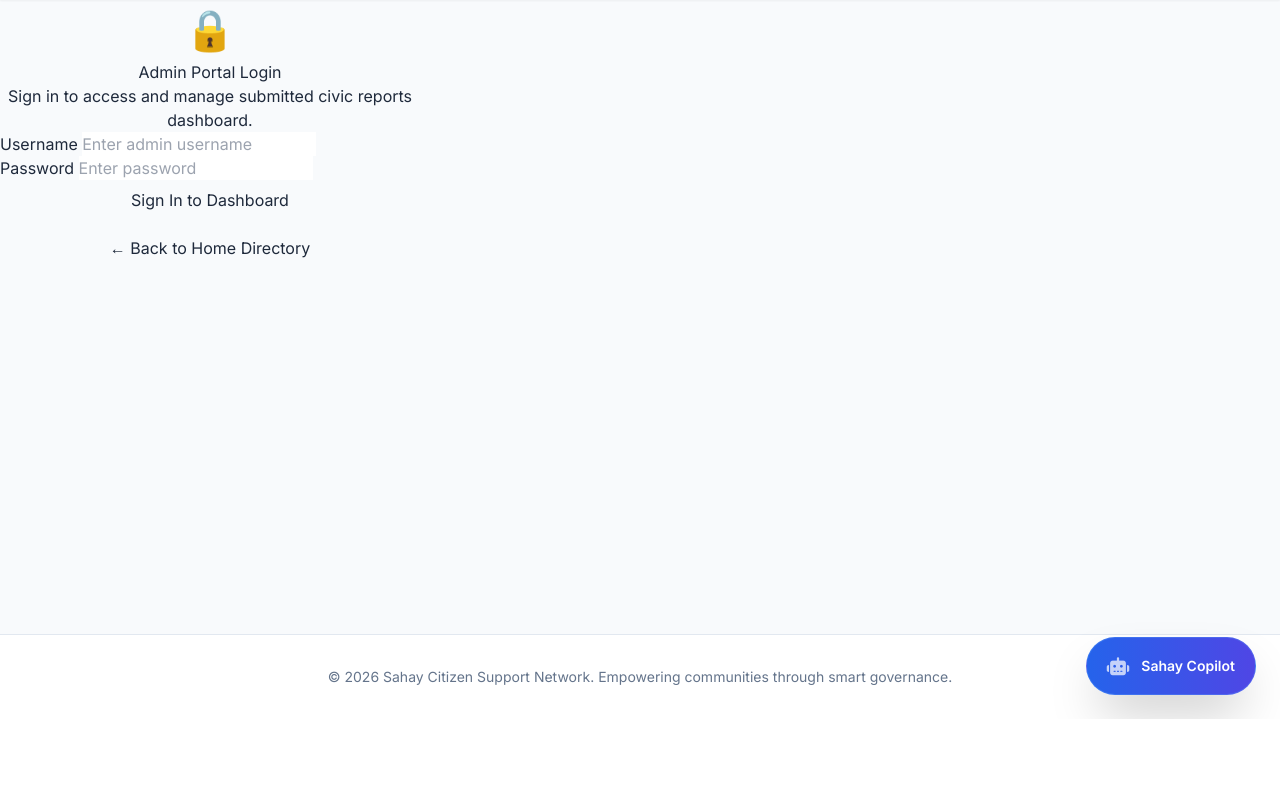
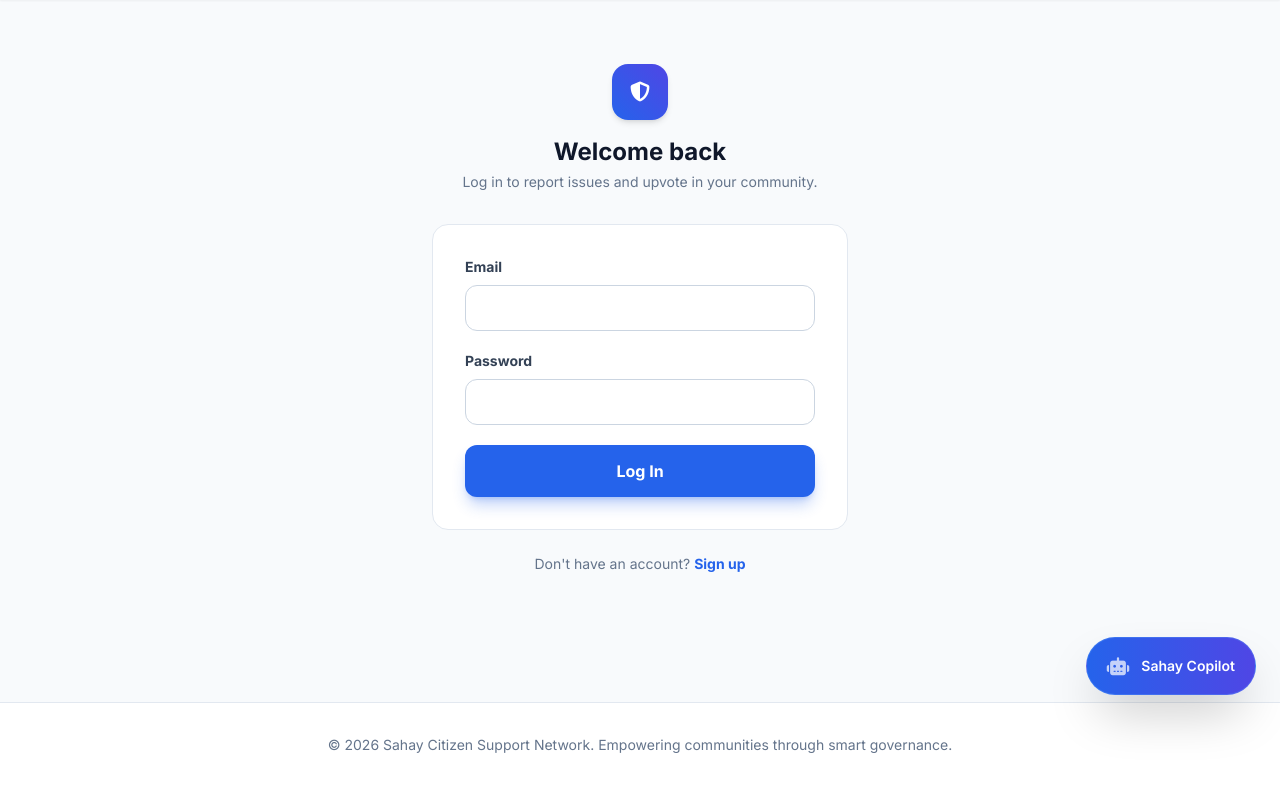
Before and after one commit to vallabhgundap61-beep/sahay-portal, a Flask app: template templates/login.html in a window 1280 px wide. Shown: the part 81-868 px from the top of the page. Before the commit the page ends 800 px from the top, so only its background shows below. Run offline with Flask 3, Linux system fonts and the light colour scheme; the template is opened without the code that fills it, so the values that code supplies are empty; some libraries are stand-ins or nearby versions.

Commit message:
Update login.html

```diff
--- a/templates/login.html
+++ b/templates/login.html
@@ -1,35 +1,44 @@
 {% extends "base.html" %}
-{% block title %}Admin Portal Login — Sahay{% endblock %}
+{% block title %}Sahay — Log In{% endblock %}
+
 {% block content %}
-<div class="form-page-wrapper">
-    <div class="form-card" style="max-width: 420px; text-align: center;">
-        <div class="form-header">
-            <span style="font-size: 2.5rem;">🔒</span>
-            <h2>Admin Portal Login</h2>
-            <p>Sign in to access and manage submitted civic reports dashboard.</p>
+<div class="max-w-md mx-auto px-4 py-16">
+    <div class="text-center mb-8">
+        <div class="w-14 h-14 bg-gradient-to-tr from-blue-600 to-indigo-600 rounded-2xl flex items-center justify-center text-white shadow-md mx-auto mb-4">
+            <i class="fa-solid fa-shield-halved text-xl"></i>
+        </div>
+        <h1 class="text-2xl font-extrabold text-slate-900">Welcome back</h1>
+        <p class="text-slate-500 text-sm mt-1">Log in to report issues and upvote in your community.</p>
     </div>
 
     {% if error %}
-            <div class="error-alert">{{ error }}</div>
+    <div class="bg-rose-50 border border-rose-200 text-rose-700 rounded-xl px-4 py-3 mb-6 text-sm font-medium flex items-center gap-2">
+        <i class="fa-solid fa-circle-exclamation"></i> {{ error }}
+    </div>
     {% endif %}
 
-        <form method="POST" class="styled-form" style="text-align: left;">
-            <div class="form-group">
-                <label for="username">Username</label>
-                <input type="text" id="username" name="username" placeholder="Enter admin username" required>
+    <form method="POST" class="bg-white border border-slate-200 rounded-2xl p-8 shadow-xs flex flex-col gap-5">
+        <input type="hidden" name="csrf_token" value="{{ csrf_token() }}">
+
+        <div>
+            <label class="block font-bold text-slate-700 mb-2 text-sm">Email</label>
+            <input type="email" name="email" required autocomplete="email"
+                   class="w-full px-4 py-3 border border-slate-300 rounded-xl text-sm focus:outline-none focus:ring-2 focus:ring-blue-600">
         </div>
 
-            <div class="form-group">
-                <label for="password">Password</label>
-                <input type="password" id="password" name="password" placeholder="Enter password" required>
+        <div>
+            <label class="block font-bold text-slate-700 mb-2 text-sm">Password</label>
+            <input type="password" name="password" required autocomplete="current-password"
+                   class="w-full px-4 py-3 border border-slate-300 rounded-xl text-sm focus:outline-none focus:ring-2 focus:ring-blue-600">
         </div>
 
-            <button type="submit" class="primary-action-btn" style="width: 100%; margin-top: 0.5rem;">Sign In to Dashboard</button>
+        <button type="submit" class="bg-blue-600 hover:bg-blue-500 text-white font-bold py-3.5 rounded-xl shadow-lg shadow-blue-600/30 transition">
+            Log In
+        </button>
     </form>
 
-        <div class="form-footer-link" style="margin-top: 1.5rem;">
-            <a href="/">← Back to Home Directory</a>
-        </div>
-    </div>
+    <p class="text-center text-sm text-slate-500 mt-6">
+        Don't have an account? <a href="{{ url_for('register') }}" class="text-blue-600 font-bold hover:underline">Sign up</a>
+    </p>
 </div>
 {% endblock %}
```
Lines whose indentation alone changed are shown as unchanged.
